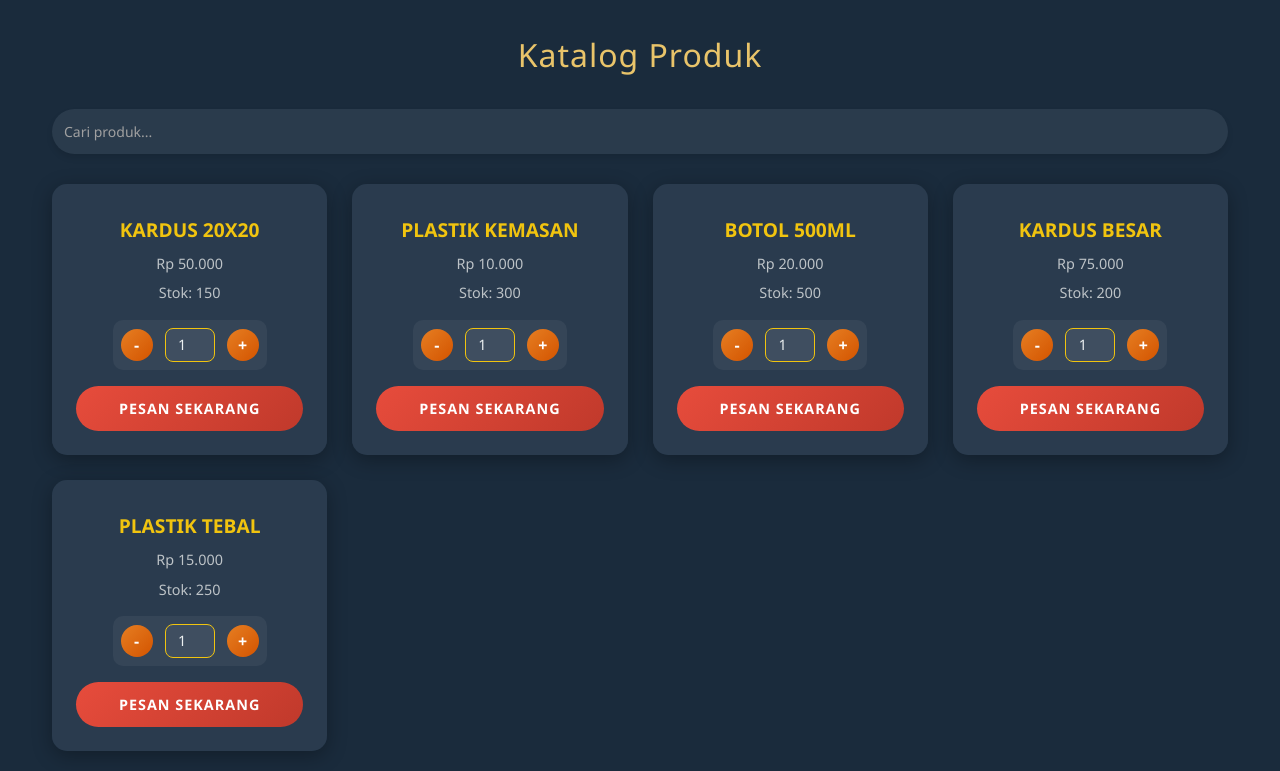
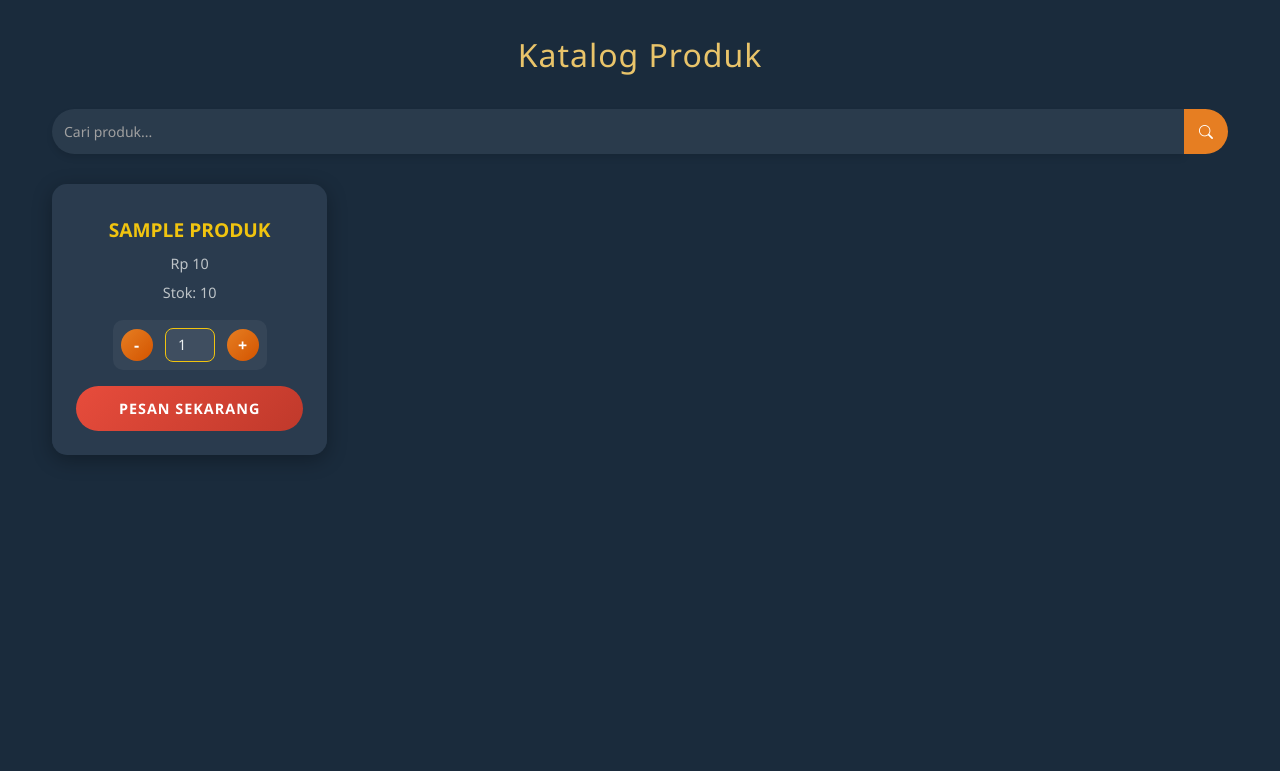
Before and after one commit to jovinjuan/sysdev, a PHP site: page /pesanproduk.php in a window 1280 px wide. Shown: the part 65-836 px from the top of the page. After the commit the page ends 521 px from the top, so only its background shows below. Run offline with PHP 8.4, Linux system fonts and the light colour scheme; tables that the repository leaves empty or names only in its code hold one stand-in row (values such as "Sample post").

Commit message:
UPDATE PESANPRODUK CONNECT DATABASE
- SEARCH BAR SUDAH TERKONEK DB DAN BERFUNGSI

```diff
--- a/pesanproduk.php
+++ b/pesanproduk.php
@@ -1,9 +1,13 @@
+<?php
+require "config.php";
+?>
 <!DOCTYPE html>
 <html lang="en">
 <head>
   <meta charset="UTF-8">
   <meta name="viewport" content="width=device-width, initial-scale=1.0">
   <link href="https://cdn.jsdelivr.net/npm/bootstrap@5.3.3/dist/css/bootstrap.min.css" rel="stylesheet" integrity="sha384-QWTKZyjpPEjISv5WaRU9OFeRpok6YctnYmDr5pNlyT2bRjXh0JMhjY6hW+ALEwIH" crossorigin="anonymous">
+  <link rel="stylesheet" href="https://cdn.jsdelivr.net/npm/bootstrap-icons@1.10.5/font/bootstrap-icons.css">
   <style>
      body {
             background-color: #1a2b3c;
@@ -27,8 +31,8 @@
     .navbar h2 {
       color: #ffffff;
       margin: 0;
-      font-size : 1.49rem;
-      padding : 2px;
+      font-size: 1.49rem;
+      padding: 2px;
     }
     .navbar a {
       color: #ffffff;
@@ -40,7 +44,7 @@
       color: #f59e0b;
     }
     .content {
-      padding: 5rem 20px 20px; /* Adjusted to account for fixed navbar */
+      padding: 5rem 20px 20px;
     }
     .container {
       max-width: 1200px;
@@ -54,24 +58,46 @@
       margin-bottom: 30px;
       letter-spacing: 1px;
     }
+    .search-container {
+      display: flex;
+      align-items: center;
+      width: 100%;
+      margin-bottom: 30px;
+    }
     .search-bar {
       width: 100%;
       padding: 12px;
-      margin-bottom: 30px;
       border: none;
-      border-radius: 25px;
+      border-radius: 25px 0 0 25px;
       background-color: #2a3b4c;
       color: #e5e5e5;
       font-size: 14px;
       box-shadow: 0 4px 6px rgba(0, 0, 0, 0.1);
       outline: none;
       transition: background-color 0.3s ease;
+      flex-grow: 1;
     }
     .search-bar::placeholder {
       color: #a0a0a0;
     }
     .search-bar:focus {
       background-color: #334455;
+    }
+    .search-button {
+      padding: 12px 15px;
+      border: none;
+      border-radius: 0 25px 25px 0;
+      background-color: #e67e22;
+      color: white;
+      font-size: 14px;
+      cursor: pointer;
+      transition: background-color 0.3s ease;
+      display: flex;
+      align-items: center;
+      justify-content: center;
+    }
+    .search-button:hover {
+      background-color: #f39c12;
     }
     .products {
       display: grid;
@@ -98,7 +124,7 @@
       background: linear-gradient(135deg, rgba(241, 196, 15, 0.1), transparent);
       opacity: 0;
       transition: opacity 0.3s ease;
-      z-index: 1; /* Ensure pseudo-element is below interactive elements */
+      z-index: 1;
     }
     .product-card:hover::before {
       opacity: 1;
@@ -112,7 +138,7 @@
       font-size: 0.9rem;
       color: #bdc3c7;
       position: relative;
-      z-index: 2; /* Ensure text is above pseudo-element */
+      z-index: 2;
     }
     .product-card p:first-child {
       font-weight: 600;
@@ -131,7 +157,7 @@
       background: rgba(255, 255, 255, 0.05);
       border-radius: 10px;
       position: relative;
-      z-index: 3; /* Ensure quantity controls are above pseudo-element */
+      z-index: 3;
     }
     .quantity-controls button {
       background: linear-gradient(135deg, #e67e22, #d35400);
@@ -177,23 +203,26 @@
       letter-spacing: 1px;
       transition: background 0.3s ease, transform 0.2s ease;
       position: relative;
-      z-index: 2; /* Ensure order button is above pseudo-element */
+      z-index: 2;
     }
     .product-card button.order-btn:hover {
       background: linear-gradient(135deg, #ff6b6b, #e74c3c);
       transform: scale(1.03);
+    }
+    .hidden {
+      display: none;
     }
   </style>
   <link href="https://fonts.googleapis.com/css2?family=Poppins:wght@400;500;600&display=swap" rel="stylesheet">
 </head>
 <body>
   <div class="navbar">
-    <h2 class = "fw-bold">Sistem Gudang</h2>
+    <h2 class="fw-bold">Sistem Gudang</h2>
     <div>
       <a href="dashboardpelanggan.php">Dashboard</a>
       <a href="pesanproduk.php" class="active">Pesan Produk</a>
       <a href="pantaupengiriman.php">Pantau Pengiriman</a>
-      <a href="#">Logout</a>
+      <a href="logout.php">Logout</a>
     </div>
   </div>
 
@@ -201,69 +230,45 @@
     <div class="container">
       <div class="welcome fs-2 mt-3">Katalog Produk</div>
 
-      <input type="text" class="search-bar" placeholder="Cari produk...">
+      <div class="search-container">
+        <input type="text" class="search-bar" placeholder="Cari produk..." id="searchBar">
+        <button class="search-button" id="searchButton"><i class="bi bi-search"></i></button>
+      </div>
 
-      <div class="products">
-        <div class="product-card">
-          <p>Kardus 20x20</p>
-          <p>Rp 50.000</p>
-          <p>Stok: 150</p>
+      <div class="products" id="productsContainer">
+      <?php
+        $sql = "SELECT * FROM produk";
+        $query = $conn->prepare($sql);
+        $query->execute();
+        $result = $query->fetchAll(PDO::FETCH_ASSOC);
+
+        if (count($result) > 0) {
+            foreach ($result as $row) {
+                ?>
+                <div class="product-card" data-name="<?php echo htmlspecialchars(strtolower($row['namaproduk'])); ?>">
+                    <p><?php echo htmlspecialchars($row['namaproduk']); ?></p>
+                    <p>Rp <?php echo htmlspecialchars($row['hargajual']); ?></p>
+                    <p>Stok: <?php echo $row['stok']; ?></p>
                     <div class="quantity-controls">
                         <button class="decrement-btn">-</button>
-            <input type="number" class="quantity-input" value="1" min="1" max="150">
+                        <input type="number" class="quantity-input" value="1" min="1" max="<?php echo $row['stok']; ?>">
                         <button class="increment-btn">+</button>
                     </div>
                     <button class="order-btn">Pesan Sekarang</button>
                 </div>
-        <div class="product-card">
-          <p>Plastik Kemasan</p>
-          <p>Rp 10.000</p>
-          <p>Stok: 300</p>
-          <div class="quantity-controls">
-            <button class="decrement-btn">-</button>
-            <input type="number" class="quantity-input" value="1" min="1" max="300">
-            <button class="increment-btn">+</button>
-          </div>
-          <button class="order-btn">Pesan Sekarang</button>
-        </div>
-        <div class="product-card">
-          <p>Botol 500ml</p>
-          <p>Rp 20.000</p>
-          <p>Stok: 500</p>
-          <div class="quantity-controls">
-            <button class="decrement-btn">-</button>
-            <input type="number" class="quantity-input" value="1" min="1" max="500">
-            <button class="increment-btn">+</button>
-          </div>
-          <button class="order-btn">Pesan Sekarang</button>
-        </div>
-        <div class="product-card">
-          <p>Kardus Besar</p>
-          <p>Rp 75.000</p>
-          <p>Stok: 200</p>
-          <div class="quantity-controls">
-            <button class="decrement-btn">-</button>
-            <input type="number" class="quantity-input" value="1" min="1" max="200">
-            <button class="increment-btn">+</button>
-          </div>
-          <button class="order-btn">Pesan Sekarang</button>
-        </div>
-        <div class="product-card">
-          <p>Plastik Tebal</p>
-          <p>Rp 15.000</p>
-          <p>Stok: 250</p>
-          <div class="quantity-controls">
-            <button class="decrement-btn">-</button>
-            <input type="number" class="quantity-input" value="1" min="1" max="250">
-            <button class="increment-btn">+</button>
-          </div>
-          <button class="order-btn">Pesan Sekarang</button>
+                <?php
+            }
+        } else {
+            echo "<p>Tidak ada produk tersedia.</p>";
+        }
+      ?>
       </div>
     </div>
   </div>
-  </div>
+
   <script src="https://cdn.jsdelivr.net/npm/bootstrap@5.3.3/dist/js/bootstrap.bundle.min.js" integrity="sha384-YvpcrYf0tY3lHB60NNkmXc5s9fDVZLESaAA55NDzOxhy9GkcIdslK1eN7N6jIeHz" crossorigin="anonymous"></script>
   <script>
+    // Quantity controls functionality
     document.querySelectorAll('.quantity-controls').forEach(control => {
       const decrementBtn = control.querySelector('.decrement-btn');
       const incrementBtn = control.querySelector('.increment-btn');
@@ -293,6 +298,41 @@
         if (value > max) input.value = max;
       });
     });
+
+    // Search functionality
+    const searchBar = document.getElementById('searchBar');
+    const searchButton = document.getElementById('searchButton');
+    const productsContainer = document.getElementById('productsContainer');
+    const productCards = productsContainer.querySelectorAll('.product-card');
+
+    searchButton.addEventListener('click', () => {
+      const searchQuery = searchBar.value.toLowerCase().trim();
+
+      productCards.forEach(card => {
+        const productName = card.getAttribute('data-name');
+        if (productName.includes(searchQuery)) {
+          card.classList.remove('hidden');
+        } else {
+          card.classList.add('hidden');
+        }
+      });
+
+      // Show "No products" message if no matches found
+      const visibleCards = productsContainer.querySelectorAll('.product-card:not(.hidden)');
+      if (visibleCards.length === 0) {
+        if (!productsContainer.querySelector('.no-products')) {
+          const noProductsMessage = document.createElement('p');
+          noProductsMessage.className = 'no-products';
+          noProductsMessage.textContent = 'Tidak ada produk yang cocok.';
+          productsContainer.appendChild(noProductsMessage);
+        }
+      } else {
+        const noProductsMessage = productsContainer.querySelector('.no-products');
+        if (noProductsMessage) {
+          noProductsMessage.remove();
+        }
+      }
+    });
   </script>
 </body>
 </html>
```
Lines whose indentation alone changed are shown as unchanged.
